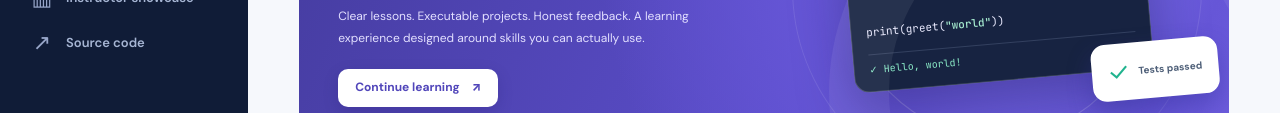
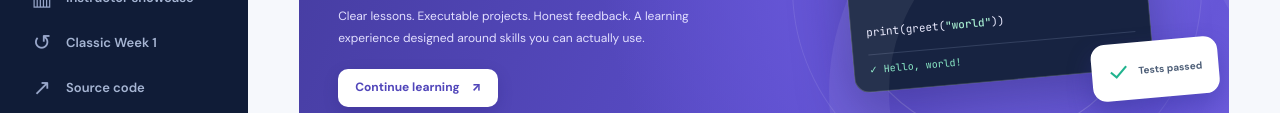
Before and after one commit to ali-kin4/py-quest-interactive-tutor, a website with bundled scripts: page index.html in a window 1280 px wide. Shown: the part 403-516 px from the top of the page. Built offline with nearby package versions, Linux system fonts and the light colour scheme.

Commit message:
feat: make original Week 1 experience available from academy

```diff
--- a/index.html
+++ b/index.html
@@ -30,6 +30,7 @@
       <div class="sidebar-label sidebar-label-space">EXPLORE</div>
       <nav class="side-nav" aria-label="Resources">
         <a href="#/instructor" data-nav="instructor" class="side-link"><span class="nav-glyph">▥</span>Instructor showcase</a>
+        <a href="./legacy/week1.html" class="side-link"><span class="nav-glyph">↺</span>Classic Week 1</a>
         <a href="https://github.com/ali-kin4/py-quest-interactive-tutor" target="_blank" rel="noopener noreferrer" class="side-link"><span class="nav-glyph">↗</span>Source code</a>
       </nav>
       <div class="sidebar-spacer"></div>
```
